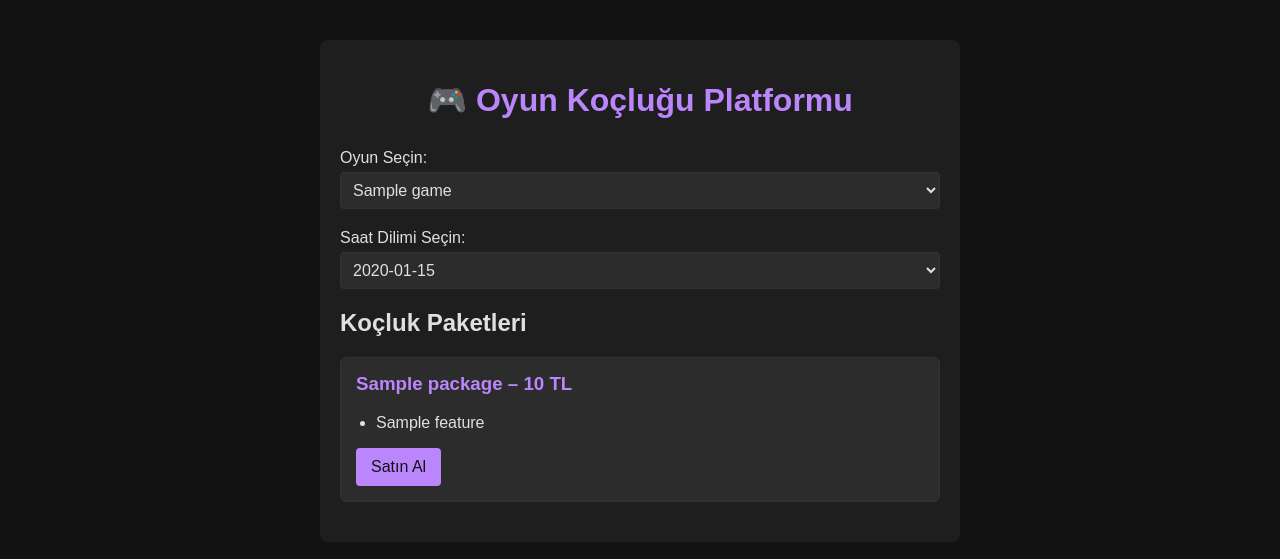
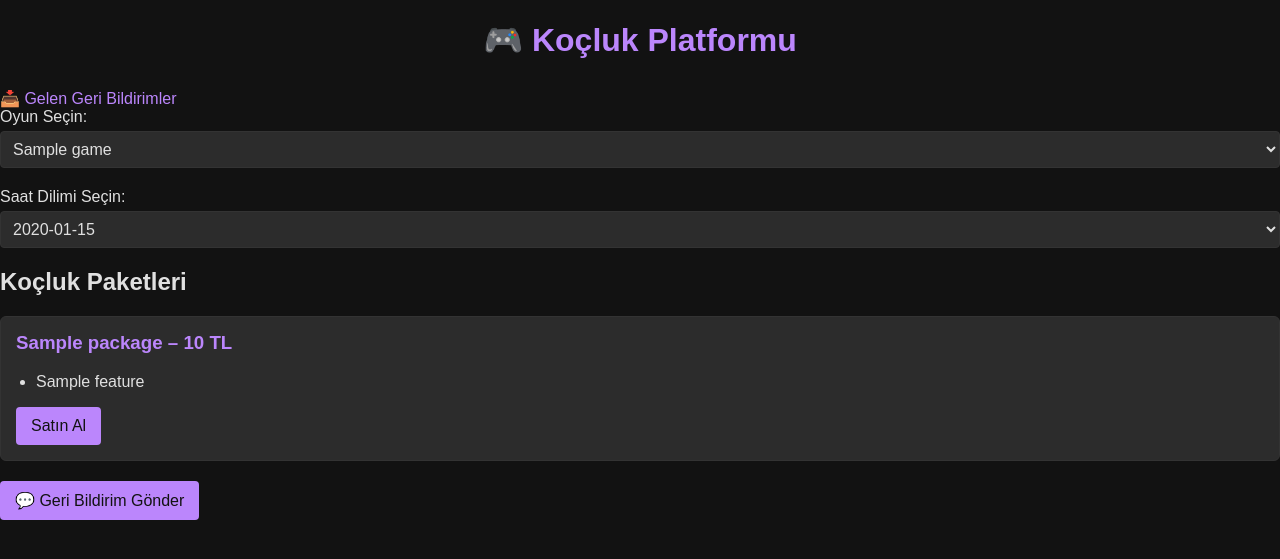
Before and after one commit to KeroRy1/OK-Oyun-Koclugu, a Flask app: template templates/index.html in a window 1280 px wide. Shown: the top 559 px of the page. Run offline with Flask 3, Linux system fonts and the light colour scheme; the template is opened without the code that fills it: most values are stand-ins (such as "Sample title", 1, 10 or a date in 2020).

Commit message:
Update base.html

```diff
--- a/templates/base.html
+++ b/templates/base.html
@@ -2,17 +2,22 @@
 <html lang="tr">
 <head>
     <meta charset="UTF-8">
-    <title>{% block title %}Oyun Koçluğu{% endblock %}</title>
+    <meta name="viewport" content="width=device-width, initial-scale=1.0">
+    <title>Koçluk Platformu</title>
     <link rel="stylesheet" href="{{ url_for('static', filename='style.css') }}">
 </head>
 <body>
-    <div class="container">
-        <header>
-            <h1>🎮 Oyun Koçluğu Platformu</h1>
-        </header>
-        <main>
-            {% block content %}{% endblock %}
-        </main>
-    </div>
+    <header>
+        <h1><a href="{{ url_for('index') }}">🎮 Koçluk Platformu</a></h1>
+        <nav>
+            <a href="{{ url_for('feedbacks') }}">📥 Gelen Geri Bildirimler</a>
+        </nav>
+    </header>
+
+    <main>
+        {% block content %}{% endblock %}
+    </main>
+
+    <button id="feedback-btn" onclick="window.location.href='/#feedback-form'">💬 Geri Bildirim Gönder</button>
 </body>
 </html>
```
